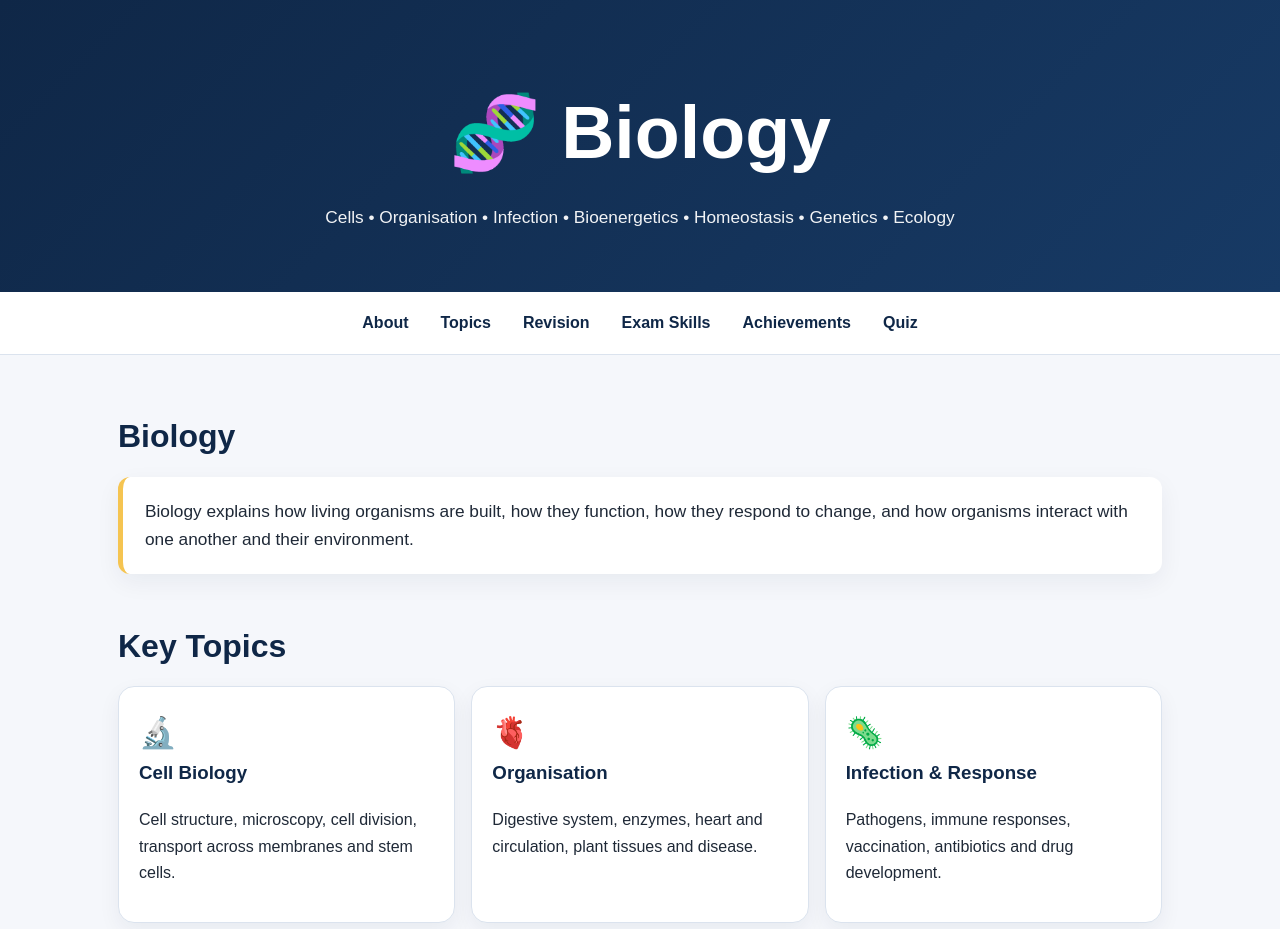
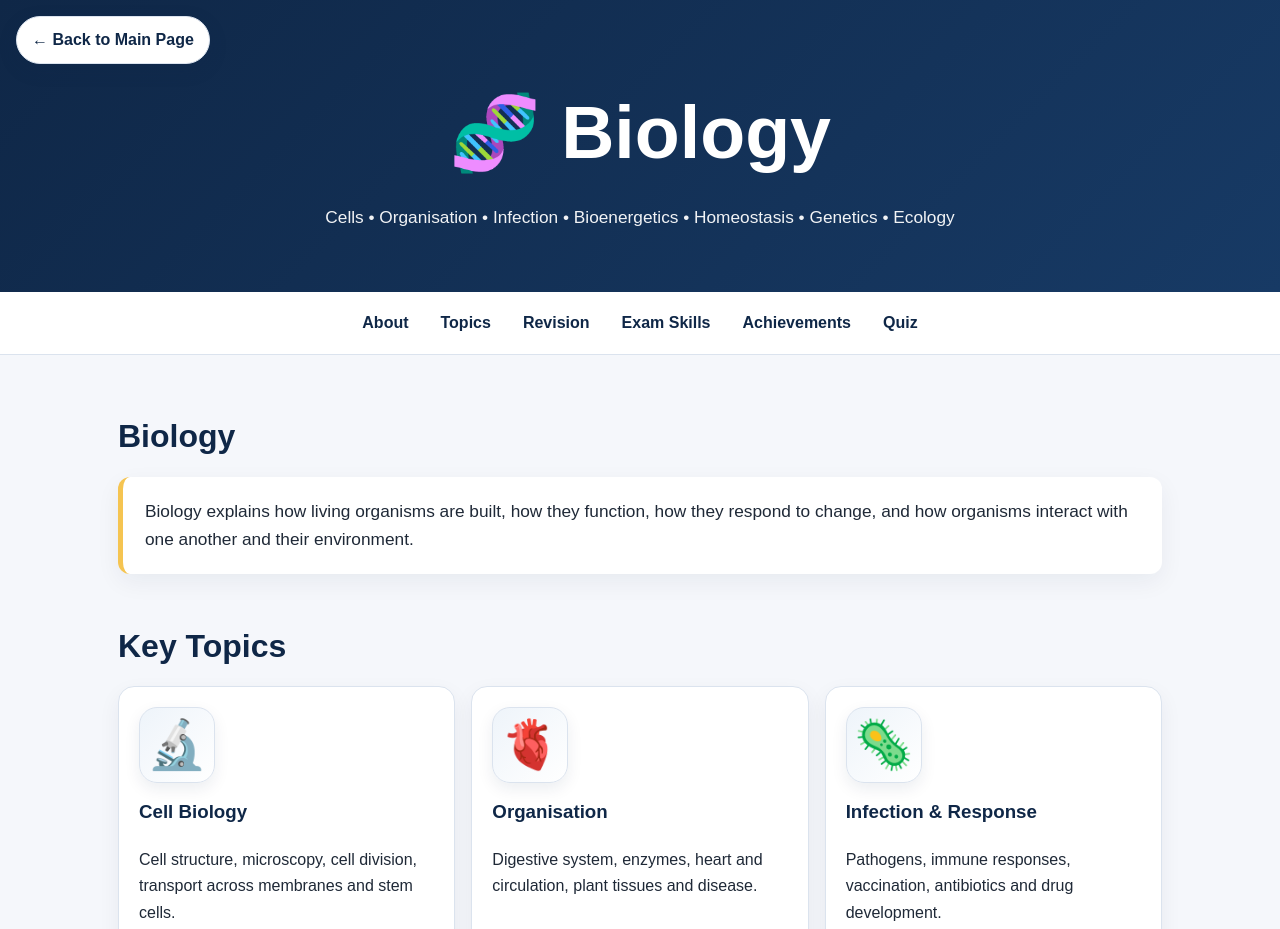
Before and after one commit to JuJuCheung/JuJuCheung.github.io, a plain HTML site: page Biology.html in a window 1280 px wide. Shown: the top 929 px of the page. Drawn offline with Linux system fonts and the light colour scheme.

```diff
--- a/Biology.html
+++ b/Biology.html
@@ -35,6 +35,41 @@
   line-height:1.65;
 }
 
+
+/* BACK TO MAIN PAGE */
+
+.back-button{
+  position:fixed;
+  top:16px;
+  left:16px;
+  z-index:20;
+
+  display:inline-flex;
+  align-items:center;
+  gap:7px;
+
+  background:white;
+  color:var(--navy);
+
+  text-decoration:none;
+  font-weight:800;
+
+  padding:10px 15px;
+
+  border-radius:999px;
+  border:1px solid var(--line);
+
+  box-shadow:0 6px 18px rgba(15,39,71,.18);
+
+  transition:.2s;
+}
+
+.back-button:hover{
+  background:#edf2f8;
+  transform:translateY(-1px);
+}
+
+
 /* HERO */
 
 .hero{
@@ -55,6 +90,7 @@
   font-size:1.08rem;
   opacity:.94;
 }
+
 
 /* NAVIGATION */
 
@@ -83,6 +119,7 @@
   background:#edf2f8;
 }
 
+
 /* MAIN */
 
 main{
@@ -130,9 +167,43 @@
   box-shadow:0 8px 22px rgba(15,39,71,.06);
 }
 
+
+/* BIG BIOLOGY PICTURES */
+
 .card .emoji{
-  font-size:1.9rem;
-}
+  width:76px;
+  height:76px;
+
+  display:flex;
+  align-items:center;
+  justify-content:center;
+
+  font-size:3rem;
+  line-height:1;
+
+  margin-bottom:14px;
+
+  border-radius:18px;
+
+  background:linear-gradient(
+    135deg,
+    #eef4fa,
+    #ffffff
+  );
+
+  border:1px solid var(--line);
+
+  box-shadow:
+    0 6px 16px
+    rgba(15,39,71,.08);
+
+  transition:.2s;
+}
+
+.card:hover .emoji{
+  transform:scale(1.05);
+}
+
 
 .quote{
   background:var(--navy);
@@ -142,6 +213,7 @@
   font-size:1.08rem;
   font-style:italic;
 }
+
 
 /* QUIZ */
 
@@ -273,6 +345,7 @@
   margin-top:12px;
 }
 
+
 /* ACHIEVEMENTS */
 
 .achievements{
@@ -323,7 +396,18 @@
   padding:24px;
 }
 
+
+/* MOBILE */
+
 @media(max-width:600px){
+
+  .back-button{
+    top:10px;
+    left:10px;
+    padding:8px 12px;
+    font-size:.88rem;
+  }
+
   .hero{
     padding:50px 16px 42px;
   }
@@ -335,39 +419,56 @@
   .quizbox{
     padding:17px;
   }
+
 }
 </style>
 </head>
 
+
 <body>
 
+<a href="index.html" class="back-button">
+  ← Back to Main Page
+</a>
+
+
 <header class="hero">
+
 <h1>🧬 Biology</h1>
+
 <p>
 Cells • Organisation • Infection • Bioenergetics •
 Homeostasis • Genetics • Ecology
 </p>
+
 </header>
 
+
 <nav>
+
 <a href="#about">About</a>
 <a href="#topics">Topics</a>
 <a href="#revision">Revision</a>
 <a href="#skills">Exam Skills</a>
 <a href="#achievements">Achievements</a>
 <a href="#quiz">Quiz</a>
+
 </nav>
 
+
 <main>
 
+
 <section id="about">
 
 <h2>Biology</h2>
 
 <div class="lead">
+
 Biology explains how living organisms are built, how they function,
 how they respond to change, and how organisms interact with one
 another and their environment.
+
 </div>
 
 </section>
@@ -379,60 +480,92 @@
 
 <div class="grid">
 
+
 <div class="card">
+
 <div class="emoji">🔬</div>
+
 <h3>Cell Biology</h3>
+
 <p>
 Cell structure, microscopy, cell division, transport across
 membranes and stem cells.
 </p>
-</div>
+
+</div>
+
 
 <div class="card">
+
 <div class="emoji">🫀</div>
+
 <h3>Organisation</h3>
+
 <p>
 Digestive system, enzymes, heart and circulation,
 plant tissues and disease.
 </p>
-</div>
+
+</div>
+
 
 <div class="card">
+
 <div class="emoji">🦠</div>
+
 <h3>Infection & Response</h3>
+
 <p>
 Pathogens, immune responses, vaccination,
 antibiotics and drug development.
 </p>
-</div>
+
+</div>
+
 
 <div class="card">
+
 <div class="emoji">🌱</div>
+
 <h3>Bioenergetics</h3>
+
 <p>
 Photosynthesis, respiration, exercise and metabolism.
 </p>
-</div>
+
+</div>
+
 
 <div class="card">
+
 <div class="emoji">🧠</div>
+
 <h3>Homeostasis</h3>
+
 <p>
 Nervous system, hormones, blood glucose,
 temperature and reproduction.
 </p>
-</div>
+
+</div>
+
 
 <div class="card">
+
 <div class="emoji">🧬</div>
+
 <h3>Inheritance & Ecology</h3>
+
 <p>
 DNA, genetics, evolution, ecosystems,
 biodiversity and human impact.
 </p>
-</div>
-
-</div>
+
+</div>
+
+
+</div>
+
 </section>
 
 
@@ -442,53 +575,78 @@
 
 <div class="grid">
 
+
 <div class="card">
+
 <h3>Cell Processes</h3>
+
 <p>
 Link structure to function and practise microscopy,
 diffusion, osmosis and active transport.
 </p>
-</div>
+
+</div>
+
 
 <div class="card">
+
 <h3>Body Systems</h3>
+
 <p>
 Explain digestion, circulation and plant transport
 as connected systems.
 </p>
-</div>
+
+</div>
+
 
 <div class="card">
+
 <h3>Disease</h3>
+
 <p>
 Compare pathogen types and explain immune responses,
 vaccination and antibiotics.
 </p>
-</div>
+
+</div>
+
 
 <div class="card">
+
 <h3>Energy</h3>
+
 <p>
 Know photosynthesis and respiration equations
 and understand limiting factors.
 </p>
-</div>
+
+</div>
+
 
 <div class="card">
+
 <h3>Control</h3>
+
 <p>
 Use negative-feedback chains to explain
 nervous and hormonal control.
 </p>
-</div>
+
+</div>
+
 
 <div class="card">
+
 <h3>Inheritance & Ecology</h3>
+
 <p>
 Use genetic diagrams, natural selection and
 ecosystem relationships accurately.
 </p>
-</div>
+
+</div>
+
 
 </div>
 
@@ -501,32 +659,48 @@
 
 <div class="grid">
 
+
 <div class="card">
+
 <div class="emoji">📊</div>
+
 <h3>Data Analysis</h3>
+
 <p>
 Quote figures, calculate change, identify patterns
 and explain the biology behind them.
 </p>
-</div>
+
+</div>
+
 
 <div class="card">
+
 <div class="emoji">🧪</div>
+
 <h3>Required Practicals</h3>
+
 <p>
 Know variables, controls, improvements,
 risks and how results should be processed.
 </p>
-</div>
+
+</div>
+
 
 <div class="card">
+
 <div class="emoji">✍️</div>
+
 <h3>Linked Explanations</h3>
+
 <p>
 Use because and therefore links so every biological
 step leads clearly to the next.
 </p>
-</div>
+
+</div>
+
 
 </div>
 
@@ -534,8 +708,10 @@
 
 
 <div class="quote">
+
 “Strong Biology answers do more than remember content:
 they use evidence, method and reasoning to explain why an answer works.”
+
 </div>
 
 
@@ -547,43 +723,87 @@
 Achievements are saved on this device.
 </p>
 
+
 <div class="achievements">
 
+
 <div class="badge" data-badge="starter">
+
 <div class="medal">🚀</div>
+
 <strong>First Steps</strong>
-<span class="small">Start the Entry Quiz</span>
-</div>
+
+<span class="small">
+Start the Entry Quiz
+</span>
+
+</div>
+
 
 <div class="badge" data-badge="practice">
+
 <div class="medal">📘</div>
+
 <strong>Practice Pro</strong>
-<span class="small">Complete the Practice Quiz</span>
-</div>
+
+<span class="small">
+Complete the Practice Quiz
+</span>
+
+</div>
+
 
 <div class="badge" data-badge="perfectEntry">
+
 <div class="medal">💯</div>
+
 <strong>Perfect Entry</strong>
-<span class="small">Score 10/10 on Entry</span>
-</div>
+
+<span class="small">
+Score 10/10 on Entry
+</span>
+
+</div>
+
 
 <div class="badge" data-badge="uniUnlocked">
+
 <div class="medal">🔓</div>
+
 <strong>University Unlocked</strong>
-<span class="small">Unlock University Level</span>
-</div>
+
+<span class="small">
+Unlock University Level
+</span>
+
+</div>
+
 
 <div class="badge" data-badge="uniScholar">
+
 <div class="medal">🎓</div>
+
 <strong>University Scholar</strong>
-<span class="small">Score 7+/10 at University Level</span>
-</div>
+
+<span class="small">
+Score 7+/10 at University Level
+</span>
+
+</div>
+
 
 <div class="badge" data-badge="uniMaster">
+
 <div class="medal">🏅</div>
+
 <strong>University Master</strong>
-<span class="small">Score 10/10 at University Level</span>
-</div>
+
+<span class="small">
+Score 10/10 at University Level
+</span>
+
+</div>
+
 
 </div>
 
@@ -592,7 +812,9 @@
 
 <section id="quiz">
 
+
 <div class="quizbox">
+
 
 <div class="quizhead">
 
@@ -602,69 +824,111 @@
 Start with the 10-question Entry Quiz.
 </p>
 
+
 <div class="rules">
 
+
 <div class="rule">
+
 🏆 10 / 10 → University-Level Quiz unlocks
-</div>
+
+</div>
+
 
 <div class="rule">
+
 📘 Below 10 / 10 → Practice Quiz first
-</div>
+
+</div>
+
 
 <div class="rule">
+
 🎓 University Quiz uses undergraduate Biology
-</div>
-
-</div>
+
+</div>
+
+
+</div>
+
 
 <button class="primary" id="startBtn">
+
 Start Biology Quiz
+
 </button>
 
+
 </div>
 
 
 <div id="quizArea" class="quizarea hidden">
 
+
 <span class="level" id="levelLabel">
+
 ENTRY LEVEL
+
 </span>
 
+
 <div class="progress">
+
 <div class="bar" id="bar"></div>
-</div>
+
+</div>
+
 
 <div class="small" id="qcount"></div>
 
+
 <div class="question" id="question"></div>
 
+
 <div class="options" id="options"></div>
 
+
 <div class="feedback" id="feedback"></div>
 
+
 <div class="scoreline" id="scoreline">
+
 Score: 0 / 10
-</div>
+
+</div>
+
 
 <div style="margin-top:15px;display:flex;gap:10px;flex-wrap:wrap">
 
+
 <button class="primary hidden" id="nextBtn">
+
 Next Question
+
 </button>
 
+
 <button class="secondary hidden" id="practiceBtn">
+
 Start Practice Quiz
+
 </button>
 
+
 <button class="secondary hidden" id="retryBtn">
+
 Retry Entry Quiz
+
 </button>
 
+
 <button class="primary hidden" id="universityBtn">
+
 🎓 Start University-Level Quiz
+
 </button>
 
+
 </div>
 
 </div>
@@ -673,19 +937,25 @@
 
 </section>
 
+
 </main>
 
 
 <footer>
+
 © 2026 Biology | Learning Website
+
 </footer>
 
 
+
 <script>
 
 const DATA = {
 
+
 entry:[
+
 
 {
 q:"Which organelle controls the activities of a cell?",
@@ -700,6 +970,7 @@
 "The nucleus contains the genetic material and controls cell activities."
 },
 
+
 {
 q:"Where does aerobic respiration mainly occur?",
 options:[
@@ -713,6 +984,7 @@
 "Mitochondria are the main site of aerobic respiration."
 },
 
+
 {
 q:"What is osmosis?",
 options:[
@@ -726,6 +998,7 @@
 "Osmosis is the movement of water through a partially permeable membrane from a dilute solution to a more concentrated solution."
 },
 
+
 {
 q:"Which blood vessel carries blood away from the heart?",
 options:[
@@ -739,6 +1012,7 @@
 "Arteries carry blood away from the heart."
 },
 
+
 {
 q:"Which enzyme breaks down starch?",
 options:[
@@ -752,6 +1026,7 @@
 "Amylase digests starch into sugars."
 },
 
+
 {
 q:"What type of pathogen causes measles?",
 options:[
@@ -765,6 +1040,7 @@
 "Measles is caused by a virus."
 },
 
+
 {
 q:"Which substance is needed for photosynthesis?",
 options:[
@@ -778,6 +1054,7 @@
 "Plants use carbon dioxide and water to make glucose during photosynthesis."
 },
 
+
 {
 q:"Which hormone lowers blood glucose concentration?",
 options:[
@@ -791,6 +1068,7 @@
 "Insulin causes cells to take glucose from the blood and promotes conversion of glucose into glycogen."
 },
 
+
 {
 q:"A gene is a section of which molecule?",
 options:[
@@ -804,6 +1082,7 @@
 "A gene is a section of DNA containing information for a functional product."
 },
 
+
 {
 q:"What is biodiversity?",
 options:[
@@ -817,10 +1096,13 @@
 "Biodiversity means the variety of different living organisms in an area."
 }
 
-],
+
+],
+
 
 
 practice:[
+
 
 {
 q:"Which structure is found in plant cells but not animal cells?",
@@ -835,6 +1117,7 @@
 "Plant cells have a cellulose cell wall."
 },
 
+
 {
 q:"What process moves particles from high concentration to low concentration?",
 options:[
@@ -848,6 +1131,7 @@
 "Diffusion is the net movement of particles down a concentration gradient."
 },
 
+
 {
 q:"What is the main function of red blood cells?",
 options:[
@@ -861,6 +1145,7 @@
 "Red blood cells contain haemoglobin which carries oxygen."
 },
 
+
 {
 q:"Which cells can produce antibodies?",
 options:[
@@ -874,6 +1159,7 @@
 "Some white blood cells called lymphocytes produce antibodies."
 },
 
+
 {
 q:"Photosynthesis takes place mainly in which organelle?",
 options:[
@@ -887,6 +1173,7 @@
 "Chloroplasts contain chlorophyll and are the main site of photosynthesis."
 },
 
+
 {
 q:"During vigorous exercise, muscles may produce which substance if oxygen is limited?",
 options:[
@@ -900,6 +1187,7 @@
 "Anaerobic respiration in muscles produces lactic acid."
 },
 
+
 {
 q:"Which organ releases insulin?",
 options:[
@@ -913,6 +1201,7 @@
 "The pancreas releases insulin."
 },
 
+
 {
 q:"Two identical alleles are described as:",
 options:[
@@ -926,6 +1215,7 @@
 "Homozygous means having two identical alleles for a gene."
 },
 
+
 {
 q:"What is a producer in a food chain?",
 options:[
@@ -939,6 +1229,7 @@
 "Producers make their own organic molecules and provide energy for food chains."
 },
 
+
 {
 q:"Which activity commonly reduces biodiversity?",
 options:[
@@ -952,10 +1243,13 @@
 "Habitat destruction removes food, shelter and breeding areas used by organisms."
 }
 
-],
+
+],
+
 
 
 university:[
+
 
 {
 q:"For an enzyme that follows Michaelis-Menten kinetics, what does Km represent?",
@@ -970,6 +1264,7 @@
 "Km is the substrate concentration at which the reaction rate is half of Vmax."
 },
 
+
 {
 q:"Which process most directly establishes the resting membrane potential in a typical neuron?",
 options:[
@@ -983,6 +1278,7 @@
 "The resting membrane potential mainly results from ion concentration gradients and high resting permeability to potassium ions."
 },
 
+
 {
 q:"In Hardy-Weinberg equilibrium, p² + 2pq + q² = 1 describes:",
 options:[
@@ -996,6 +1292,7 @@
 "p², 2pq and q² represent the expected frequencies of the three genotypes."
 },
 
+
 {
 q:"What is the most direct role of a transcription factor?",
 options:[
@@ -1009,6 +1306,7 @@
 "Transcription factors bind regulatory DNA sequences and influence gene transcription."
 },
 
+
 {
 q:"Why can competitive enzyme inhibition often be overcome by increasing substrate concentration?",
 options:[
@@ -1022,6 +1320,7 @@
 "At high substrate concentration, substrate molecules are more likely than inhibitor molecules to occupy the active site."
 },
 
+
 {
 q:"Which event occurs during oxidative phosphorylation?",
 options:[
@@ -1035,6 +1334,7 @@
 "The electron transport chain creates a proton gradient across the inner mitochondrial membrane. ATP synthase uses this gradient to make ATP."
 },
 
+
 {
 q:"What best distinguishes genetic drift from natural selection?",
 options:[
@@ -1048,6 +1348,7 @@
 "Genetic drift changes allele frequencies randomly and has particularly strong effects in small populations."
 },
 
+
 {
 q:"In population ecology, carrying capacity K is best described as:",
 options:[
@@ -1061,6 +1362,7 @@
 "Carrying capacity is the approximate maximum population that the available resources and environmental conditions can support."
 },
 
+
 {
 q:"Which mechanism enables an action potential to propagate along an unmyelinated axon?",
 options:[
@@ -1074,6 +1376,7 @@
 "Local currents generated by depolarisation bring adjacent membrane regions to threshold, opening voltage-gated sodium channels."
 },
 
+
 {
 q:"What is an allosteric regulator?",
 options:[
@@ -1087,9 +1390,12 @@
 "Allosteric regulators bind to a site other than the active site and alter the protein's conformation and activity."
 }
 
+
 ]
 
+
 };
+
 
 
 const KEY = "achievements-biology";
@@ -1103,6 +1409,7 @@
 let locked = false;
 
 
+
 const startBtn =
 document.getElementById("startBtn");
 
@@ -1141,6 +1448,7 @@
 
 const universityBtn =
 document.getElementById("universityBtn");
+
 
 
 function saveAchievement(key){
@@ -1157,6 +1465,7 @@
 }
 
 
+
 function renderAchievements(){
 
 document
@@ -1173,11 +1482,13 @@
 }
 
 
+
 function questions(){
 
 return DATA[mode];
 
 }
+
 
 
 function levelText(){
@@ -1191,6 +1502,7 @@
 return "UNIVERSITY LEVEL";
 
 }
+
 
 
 function begin(newMode){
@@ -1229,6 +1541,7 @@
 });
 
 }
+
 
 
 function renderQuestion(){
@@ -1294,6 +1607,7 @@
 }
 
 
+
 function answer(choice,button){
 
 if(locked)
@@ -1380,6 +1694,7 @@
 );
 
 }
+
 
 
 function finish(){
@@ -1526,6 +1841,7 @@
 }
 
 
+
 nextBtn.addEventListener(
 "click",
 () => {
@@ -1550,30 +1866,35 @@
 });
 
 
+
 startBtn.addEventListener(
 "click",
 () => begin("entry")
 );
 
 
+
 practiceBtn.addEventListener(
 "click",
 () => begin("practice")
 );
 
 
+
 retryBtn.addEventListener(
 "click",
 () => begin("entry")
 );
 
 
+
 universityBtn.addEventListener(
 "click",
 () => begin("university")
 );
 
 
+
 renderAchievements();
 
 </script>
```
Lines whose indentation alone changed are shown as unchanged.
